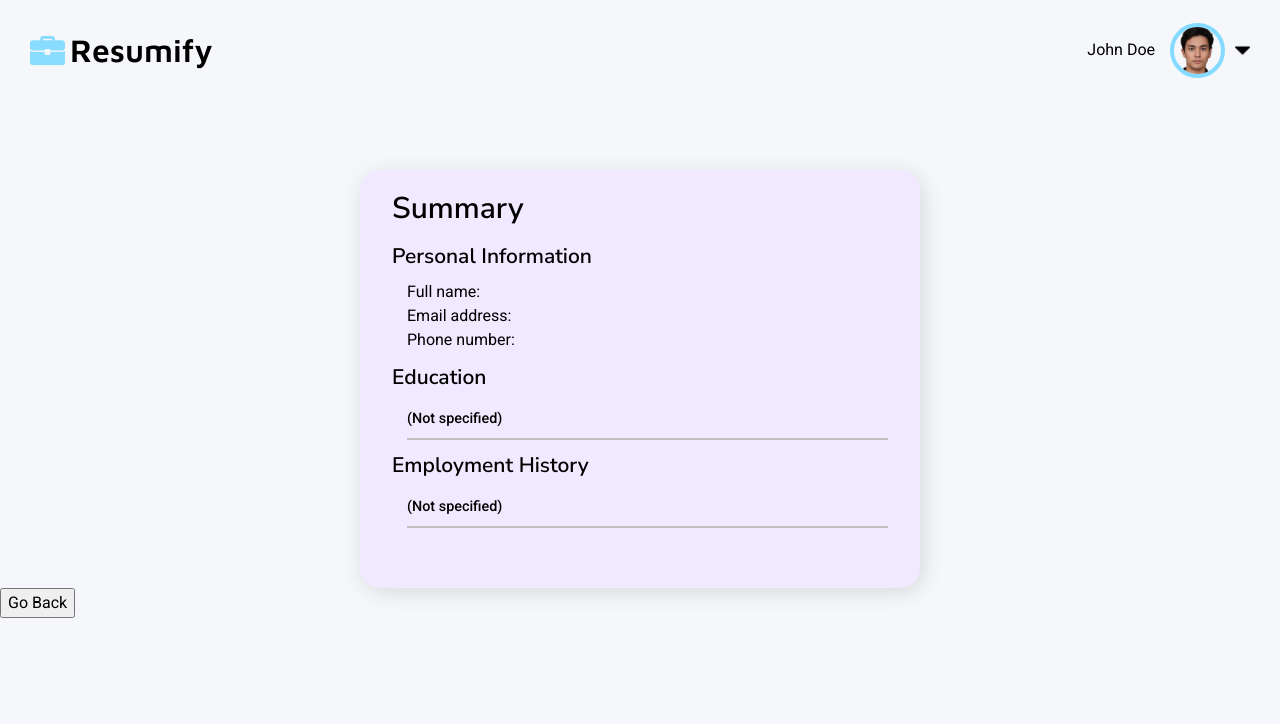
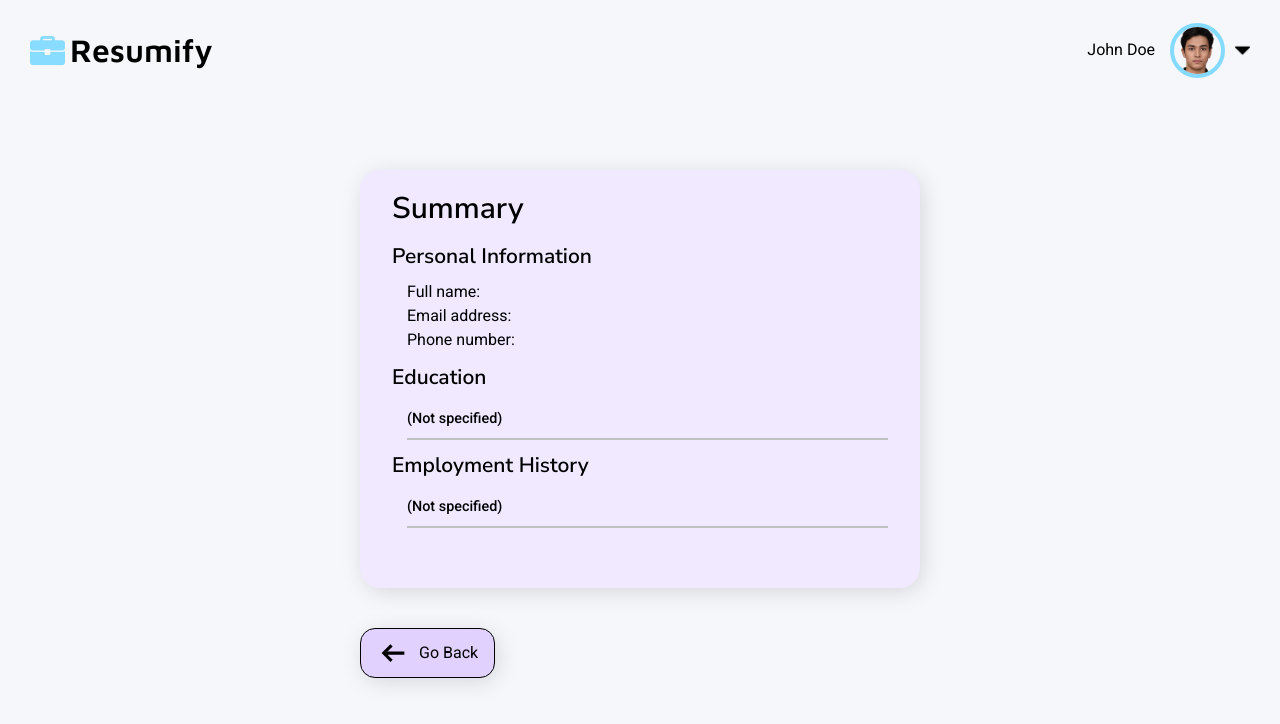
Before and after one commit to ArkadiuszIrlik/resume-app, a React (Create React App) app: page / in a window 1280 px wide. Both pictures are taken after a click on the button "Summary". Shown: the top 724 px of the page. Built offline with nearby package versions, Linux system fonts and the light colour scheme.

Commit message:
Add PageNavButton component

```diff
--- /dev/null
+++ b/src/components/PageNavButton.js
@@ -0,0 +1,12 @@
+import './../styles/PageNavButton.css'
+
+export default function PageNavButton({className, children, onClick}) {
+
+  return (
+    <button type='button' className={'page-nav-button ' + className}
+    onClick={onClick}
+    >
+    {children}
+    </button>
+    )
+}
--- a/src/components/ResumeForm.js
+++ b/src/components/ResumeForm.js
@@ -4,6 +4,7 @@ import arrowRightIcon from './../img/icons/arrow-right-icon.svg'
 import PersonalInfoForm from './PersonalInfoForm';
 import EducationForm from './EducationForm';
 import EmploymentForm from './EmploymentForm';
+import PageNavButton from './PageNavButton';
 
 export default function ResumeForm( {
   employmentList, setEmploymentList, schoolList, setSchoolList,
@@ -25,13 +26,10 @@ export default function ResumeForm( {
         formData={employmentList}
         setFormData={setEmploymentList}
     />
-    <button type='button' className='summary-button'
-    onClick={() => {
-
-      onNext();
-    }}
+    <PageNavButton className='right-align'
+    onClick={onNext}
     >
-      Summary<img src={arrowRightIcon} className='forward-icon'/></button>
+      Summary<img src={arrowRightIcon} className='forward-icon'/></PageNavButton>
     </div>
   )
 }
--- a/src/components/Summary.js
+++ b/src/components/Summary.js
@@ -1,10 +1,12 @@
 import './../styles/Summary.css';
+import arrowLeftIcon from './../img/icons/arrow-left-icon.svg';
+import PageNavButton from './PageNavButton';
 
 export default function Summary({
   employmentList, setEmploymentList, schoolList, setSchoolList,
    personalInformation, setPersonalInformation, onBack }) {
   return (
-    <>
+    <div className='summary'>
     <div className='summary-container'>
       <h1 className='summary-title'>Summary</h1>
       <div className='summary-section'>
@@ -82,7 +84,7 @@ export default function Summary({
         </ul>
       </div>
     </div>
-    <button type='button' onClick={onBack}>Go Back</button>
-    </>
+    <PageNavButton onClick={onBack} className='align-left'><img src={arrowLeftIcon} className='forward-icon'/>Go Back</PageNavButton>
+    </div>
   )
 }
--- /dev/null
+++ b/src/styles/PageNavButton.css
@@ -0,0 +1,20 @@
+.page-nav-button {
+  display: flex;
+  align-items: center;
+  gap: 10px;
+  border: none;
+  border: 1px solid black;
+  border-radius: 15px;
+  background-color: var(--clr-sec-500);
+  box-shadow: 3px 4px 23px -2px rgba(0, 0, 0, 0.15);
+  padding: 0.5em 1em;
+  cursor: pointer;
+}
+
+.right-align {
+  margin-left: auto;
+}
+
+.left-align {
+  margin-right: auto;
+}
--- a/src/styles/ResumeForm.css
+++ b/src/styles/ResumeForm.css
@@ -10,20 +10,6 @@
   max-width: 35rem;
 }
 
-.summary-button {
-  margin-left: auto;
-  display: flex;
-  align-items: center;
-  gap: 10px;
-  border: none;
-  border: 1px solid black;
-  border-radius: 15px;
-  background-color: var(--clr-sec-500);
-  box-shadow: 3px 4px 23px -2px rgba(0, 0, 0, 0.15);
-  padding: 0.5em 1em;
-  cursor: pointer;
-}
-
 .forward-icon {
   height: 2em;
 }
--- a/src/styles/Summary.css
+++ b/src/styles/Summary.css
@@ -1,3 +1,8 @@
+.summary {
+  margin: 0 auto;
+  max-width: 35rem;
+}
+
 .summary-container {
   flex: 1;
   width: 100%;
@@ -5,6 +10,7 @@
   padding: 1rem 2rem;
   margin: 0 auto;
   margin-top: 70px;
+  margin-bottom: 40px;
   padding-bottom: 50px;
   background-color: var(--clr-sec-300);
   border-radius: 20px;
```
Also changed, not shown: src/img/icons/arrow-left-icon.svg (added).
